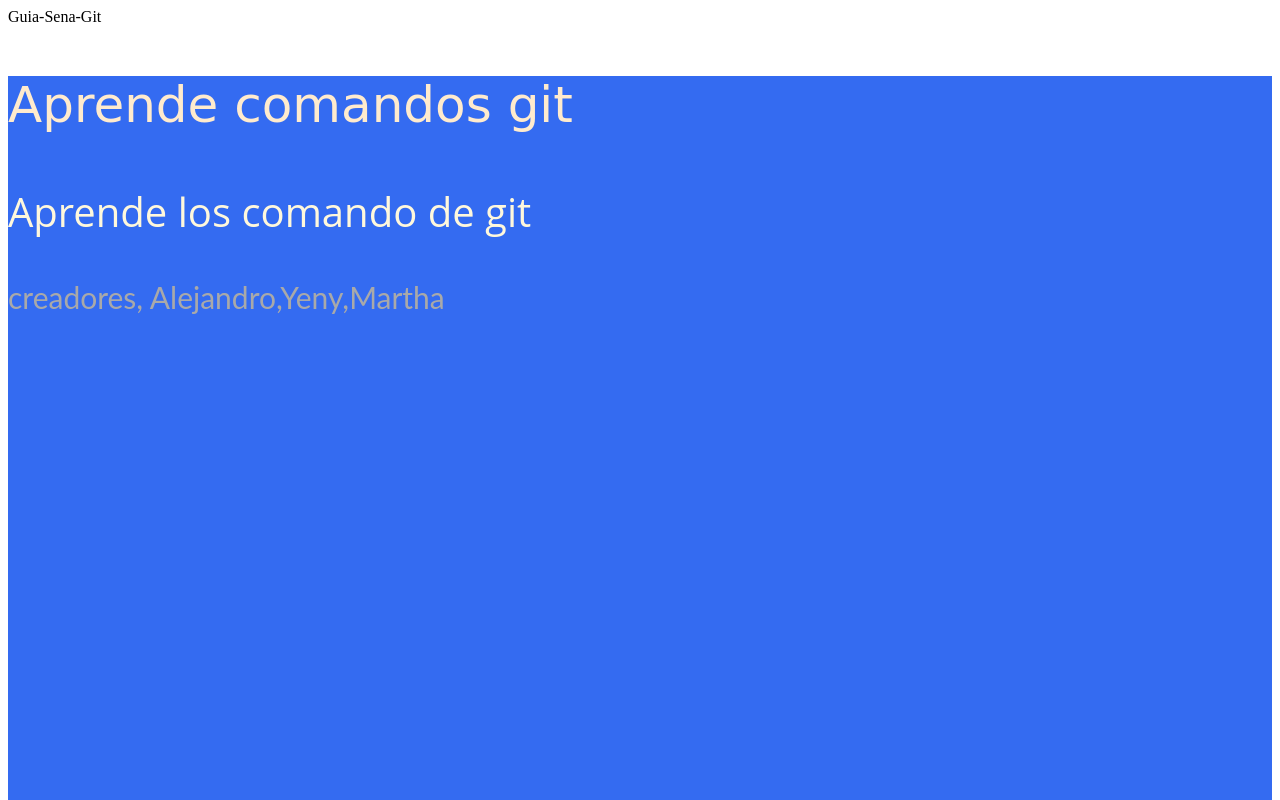
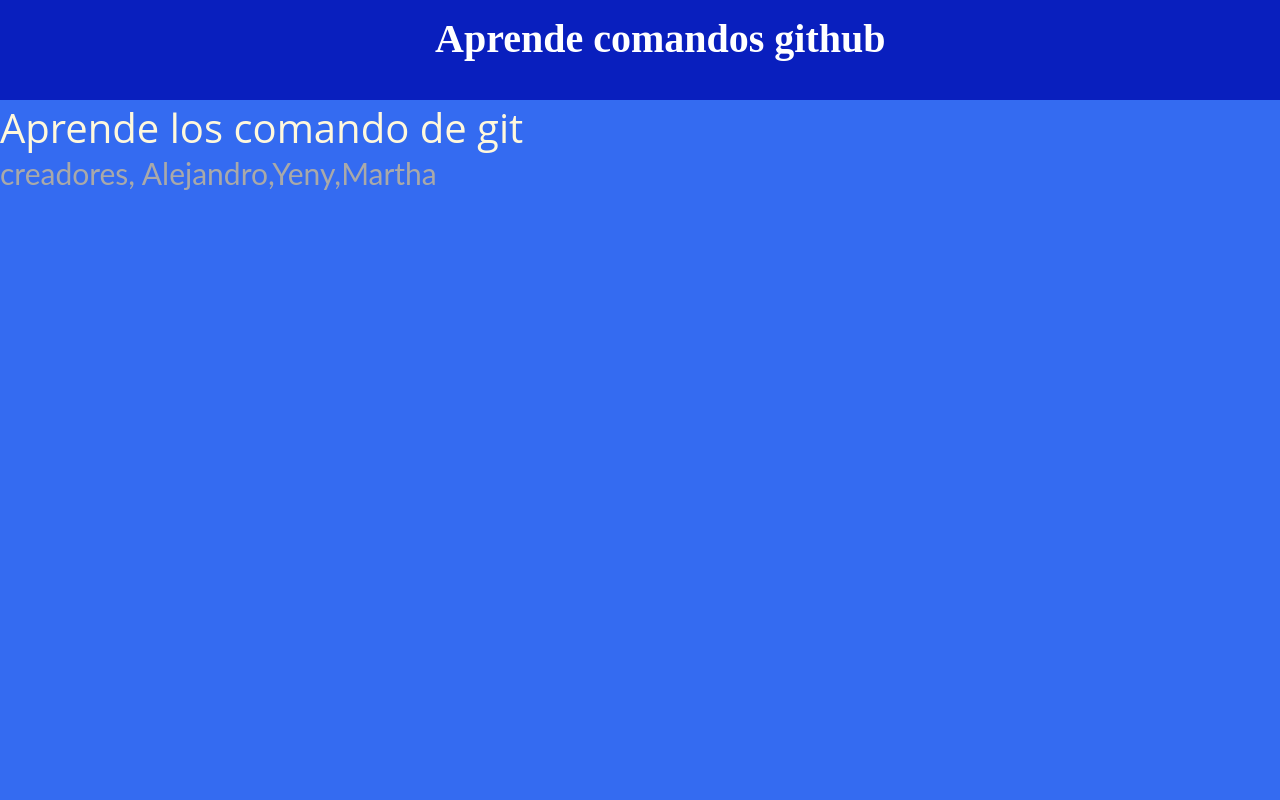
Before and after one commit to yeny-ruiz/GUIA-SENA-GIT, a plain HTML site: page index.html in a window 1280 px wide. Shown: the top 800 px of the page. Drawn offline with Linux system fonts and the light colour scheme.

Commit message:
Actualización alejo

```diff
--- a/index.html
+++ b/index.html
@@ -1,7 +1,7 @@
 <DOCTYPE html>
 <html>
     <head>
-        <tittle>Guia-Sena-Git</tittle>
+        <title>github</title>
          <meta charset="utf-8">
          <meta name="keywords" content="git, sena, guia, equipo, online">
          <meta name="description" content="Aprende los codigo de git facil y rapido">
@@ -12,8 +12,12 @@
     </head>
     <body>
         <div class="container">
+            <div class="nav">
+                <div class="title"><h1>Aprende comandos github</h1> </div>
+
+            </div>
             <div class="config">
-              <p id="titulo"> Aprende comandos git </p>
+
               <p id="contenido">Aprende los comando de git </p>
               <p id="comando">creadores, Alejandro,Yeny,Martha </p>
             </div>
--- a/styles.css
+++ b/styles.css
@@ -1,11 +1,34 @@
+*{
+
+margin:0;
+padding: 0;
+
+}
+
+
 .container{
     width:100%;
-    height:1000px;
+    height:100%;
     background-color:346BF1;}
+    .nav{width: 100%;
+        height: 100px;
+        background-color: #091FBE;}
+        .title{width: 500px;
+            position: absolute;
+        height: 70px;
+
+margin-left: 435px;
+margin-top: 15px;
+color:#fff;
+font-size: 20px;}
+
+
 #titulo{
-    font-size: 50px;
+    font-size: 20px;
     font-family:'Fascinate Inline', cursive;
-    color: blanchedalmond
+    color: blanchedalmond;
+    margin-left:400px;
+
 }
 #contenido{
     font-size: 40px;
```
